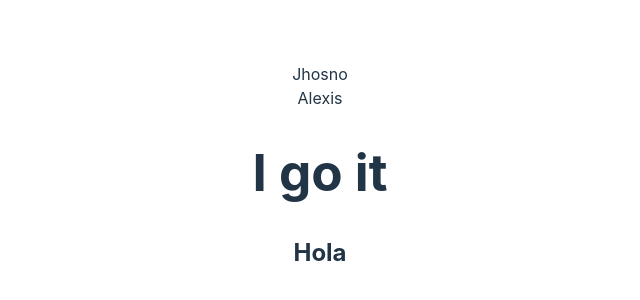
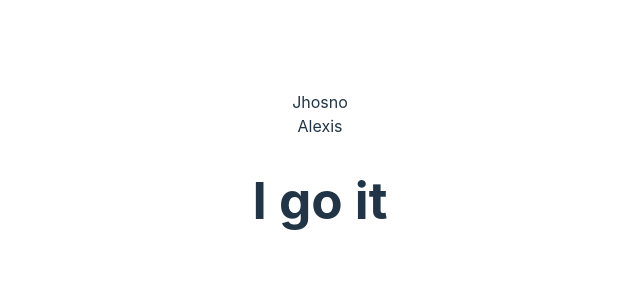
Before and after one commit to jhosnodev/testGit, a React (Vite) app: page / in a window 1280 px wide. Shown: the part 224-524 px from the top of the page, without its empty margins (320-960 px from the left). Built offline with nearby package versions, Linux system fonts and the light colour scheme.

Commit message:
feature (app/src): added new component in api

```diff
--- a/src/Components/Alexis.jsx
+++ b/src/Components/Alexis.jsx
@@ -3,7 +3,6 @@ const Alexis = () => {
     <>
         <div>Alexis</div>
         <h1>I go it</h1>
-        <h2>Hola</h2>
     </>
 
   )
```
